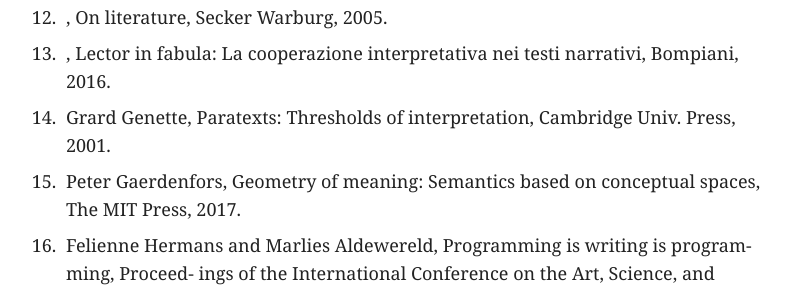
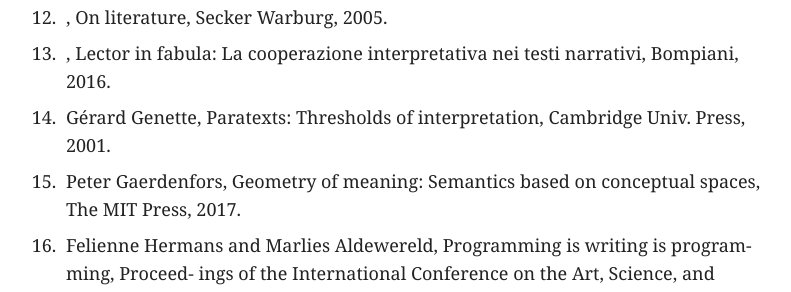
Before and after one commit to videlalvaro/videlalvaro.github.io, a Jekyll site: the page built from _posts/2018-05-07-lector-in-codigo.md, in a window 1280 px wide and 900 px high, scrolled down 23466 px. Shown: the part 155-447 px from the top of the window, without its empty margins (229-1020 px from the left). Built offline with Jekyll 4.4.1, drawn with Linux system fonts in a browser that asks for light colours; comment, search, counter and statistics services are not loaded; some of the changed text lies outside the part shown.

Commit message:
fixes citations

```diff
--- a/_posts/2018-05-07-lector-in-codigo.md
+++ b/_posts/2018-05-07-lector-in-codigo.md
@@ -763,7 +763,7 @@
 11. Umberto Eco, Six walks in the fictional woods, Harvard Univ. Press, 2004.
 12. , On literature, Secker Warburg, 2005.
 13. , Lector in fabula: La cooperazione interpretativa nei testi narrativi, Bompiani, 2016.
-14. Grard Genette, Paratexts: Thresholds of interpretation, Cambridge Univ. Press, 2001.
+14. Gérard Genette, Paratexts: Thresholds of interpretation, Cambridge Univ. Press, 2001.
 15. Peter Gaerdenfors, Geometry of meaning: Semantics based on conceptual spaces, The MIT Press, 2017.
 16. Felienne Hermans and Marlies Aldewereld, Programming is writing is programming, Proceed- ings of the International Conference on the Art, Science, and Engineering of Programming (2017).
 17. William Kent and Steve Hoberman, Data and reality: a timeless perspective on perceiving and managing information in our imprecise world, Technics Publications, 2012.
```
Also changed, not shown: other parts of _posts/2018-05-07-lector-in-codigo.md (+1 -1 lines).
